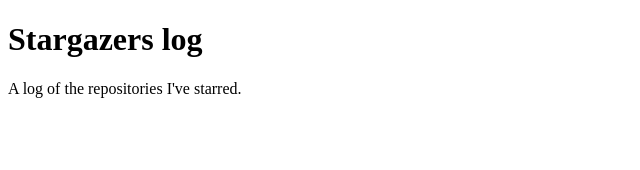
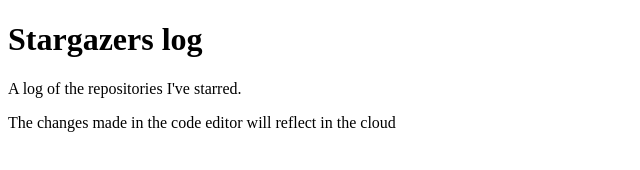
Before and after one commit to bokun12/stargazers-log, a plain HTML site: page index.html in a window 1280 px wide. Shown: the whole page, without its empty margins (0-640 px from the left). Drawn offline with Linux system fonts and the light colour scheme.

Commit message:
A new change

```diff
--- a/index.html
+++ b/index.html
@@ -7,5 +7,6 @@
   <body>
     <h1>Stargazers log</h1>
     <p>A log of the repositories I've starred.</p>
+    <p>The changes made in the code editor will reflect in the cloud</p>
   </body>
 </html>
```
